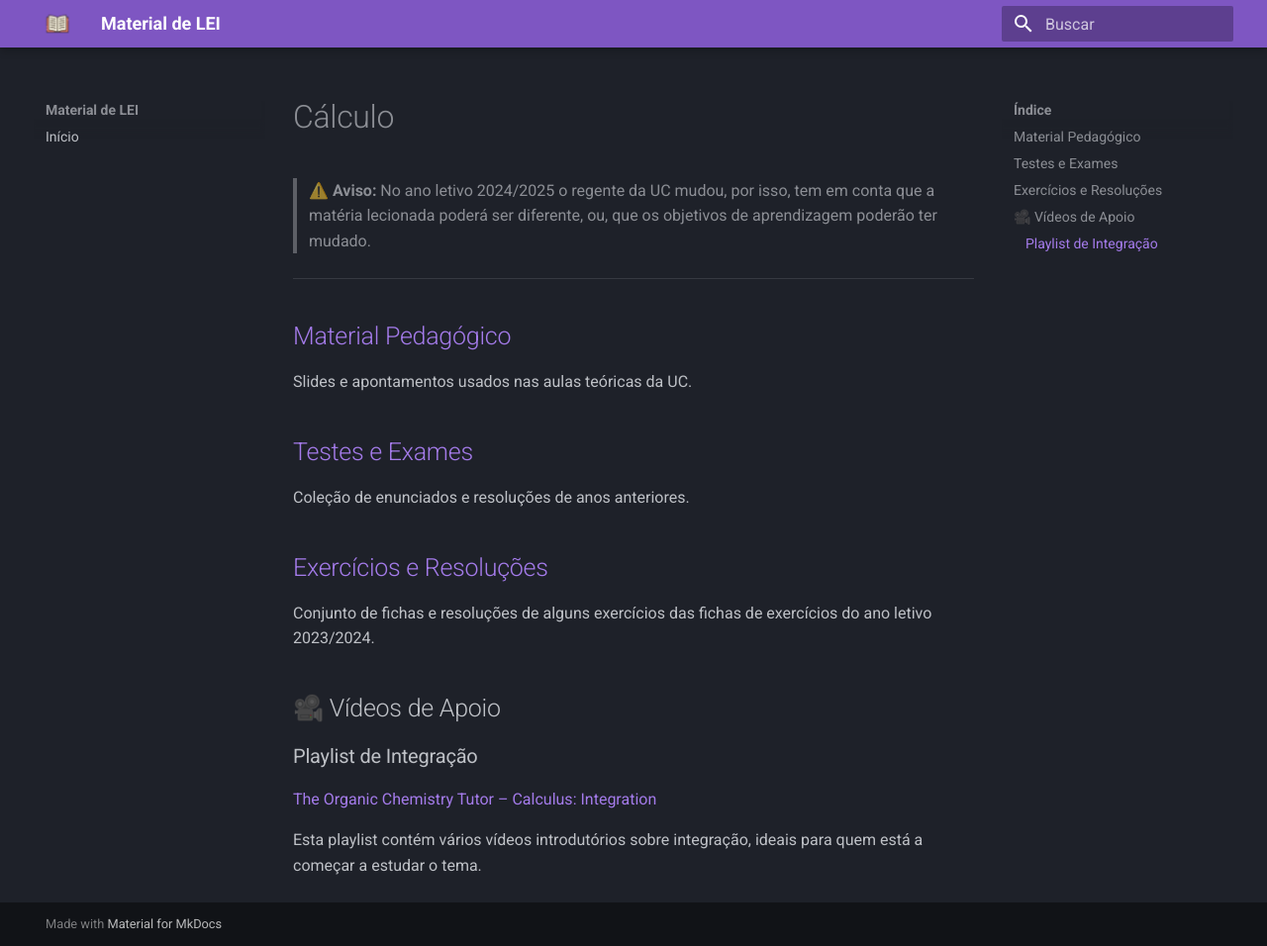
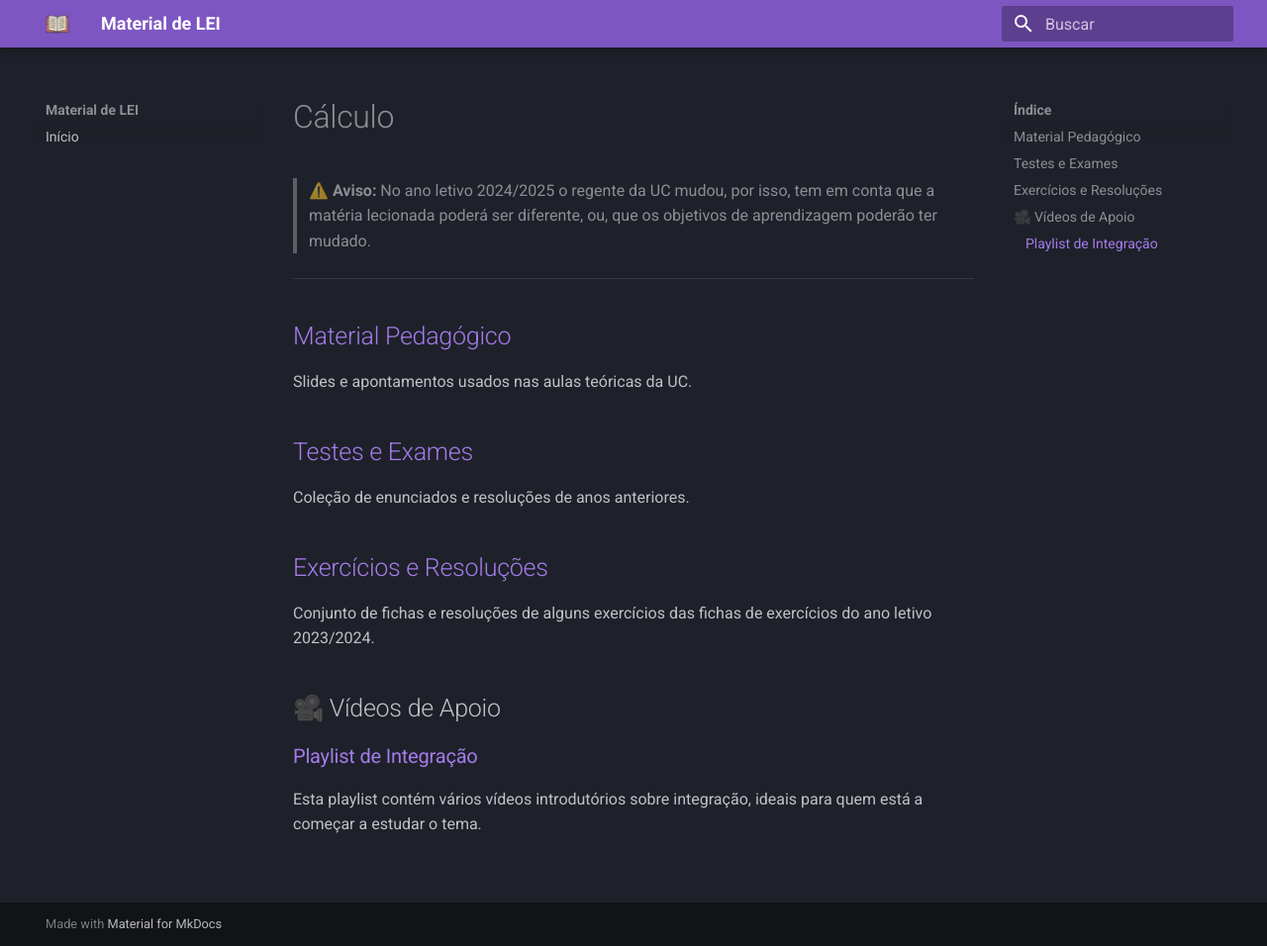
Before and after one commit to eduardo106919/LEI-Material-Estudo, an MkDocs documentation site: the page built from docs/Cálculo/README.md, in a window 1280 px wide and 956 px high. Shown: the whole window at 99% size. Built offline with MkDocs 1.6.1 and Material for MkDocs 9.7.7, drawn with Linux system fonts in a browser that asks for light colours.

Commit message:
README Calculo

```diff
--- a/docs/Cálculo/README.md
+++ b/docs/Cálculo/README.md
@@ -14,7 +14,5 @@ Conjunto de fichas e resoluções de alguns exercícios das fichas de exercício
 
 ## 🎥 Vídeos de Apoio
 
-### Playlist de Integração
-[The Organic Chemistry Tutor – Calculus: Integration](https://www.youtube.com/watch?v=2N6A4ed8s58&list=PLMTzvmPYQsNRpsxc4g-qe_Samlxg3v5RX)
-
+### [Playlist de Integração](https://www.youtube.com/watch?v=2N6A4ed8s58&list=PLMTzvmPYQsNRpsxc4g-qe_Samlxg3v5RX)
 Esta playlist contém vários vídeos introdutórios sobre integração, ideais para quem está a começar a estudar o tema.
```
